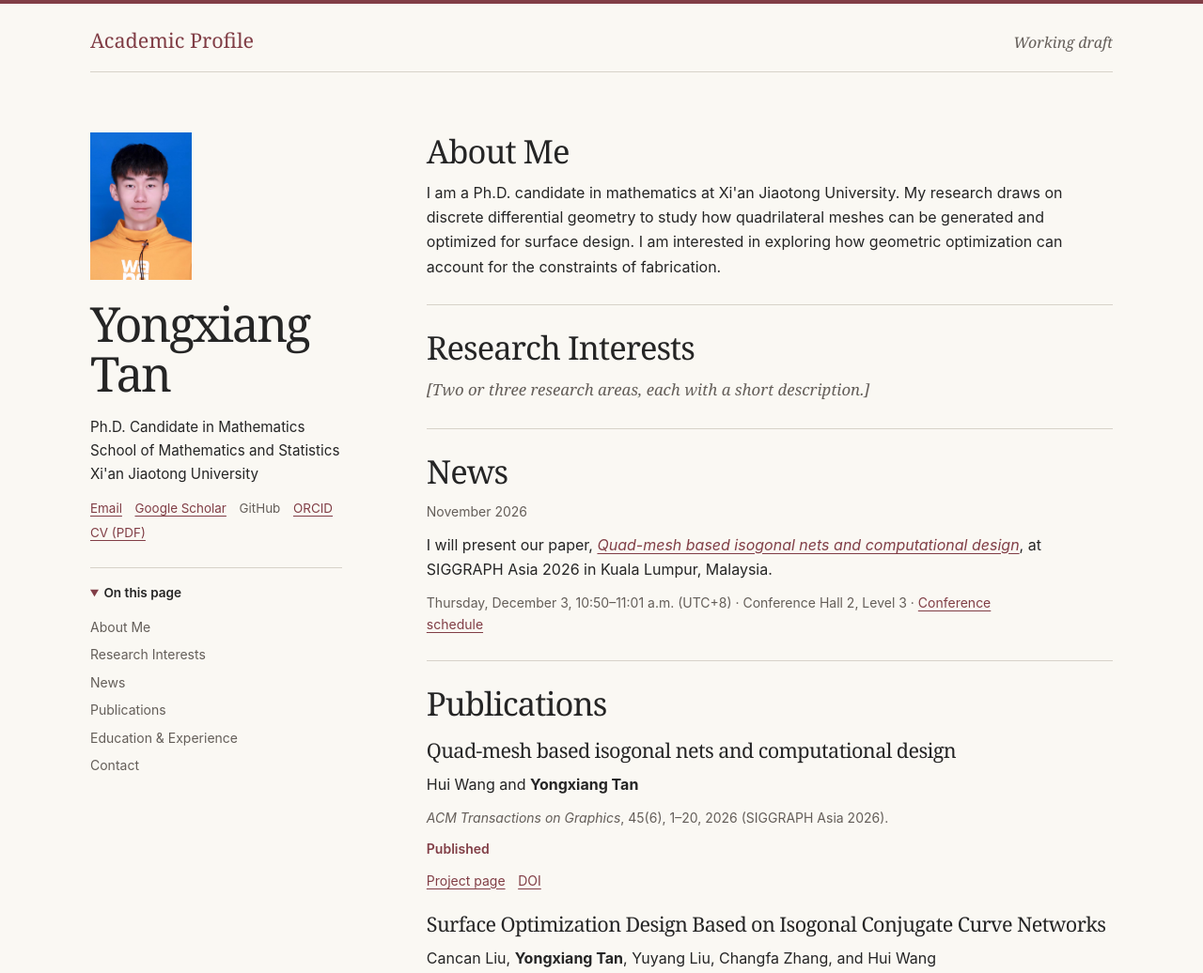
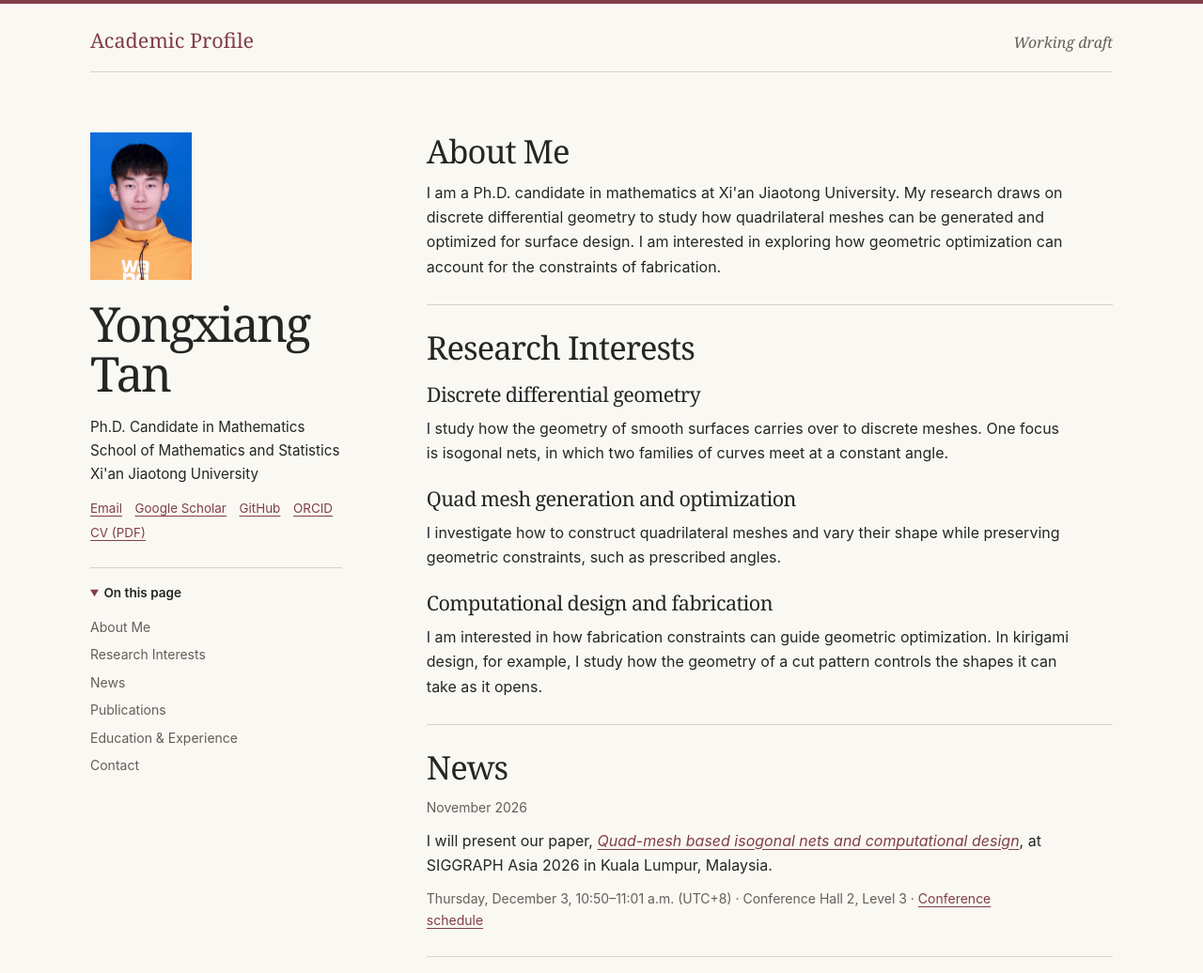
Before and after one commit to yxtan-xjtu/yxtan-xjtu.github.io, a plain HTML site: page index.html in a window 1280 px wide. Shown: the top 1036 px of the page at 94% size. Drawn offline with Linux system fonts and the light colour scheme.

Commit message:
Describe research interests and link GitHub profile

```diff
--- a/index.html
+++ b/index.html
@@ -18,11 +18,10 @@
       <img class="portrait" src="assets/yongxiang-tan.jpg" width="990" height="1440" alt="Yongxiang Tan">
       <h1 class="name">Yongxiang Tan</h1>
       <p class="affiliation">Ph.D. Candidate in Mathematics<br>School of Mathematics and Statistics<br>Xi'an Jiaotong University</p>
-      <!-- Replace each text label with its link only when the address or PDF is available. -->
       <div class="profile-links" aria-label="Profile links">
         <a href="#contact">Email</a>
         <a href="https://scholar.google.com.hk/citations?hl=zh-CN&amp;user=dwoBzasAAAAJ">Google Scholar</a>
-        <span>GitHub</span>
+        <a href="https://github.com/yxtan-xjtu" rel="me">GitHub</a>
         <a href="https://orcid.org/0000-0002-9239-3272" rel="me">ORCID</a>
         <a href="assets/yongxiang-tan-cv.pdf" download="Yongxiang-Tan-CV.pdf">CV (PDF)</a>
       </div>
@@ -49,7 +48,20 @@
 
       <section class="content-section" id="interests">
         <h2>Research Interests</h2>
-        <p class="draft-field">[Two or three research areas, each with a short description.]</p>
+        <div class="entries">
+          <div class="entry">
+            <h3>Discrete differential geometry</h3>
+            <p>I study how the geometry of smooth surfaces carries over to discrete meshes. One focus is isogonal nets, in which two families of curves meet at a constant angle.</p>
+          </div>
+          <div class="entry">
+            <h3>Quad mesh generation and optimization</h3>
+            <p>I investigate how to construct quadrilateral meshes and vary their shape while preserving geometric constraints, such as prescribed angles.</p>
+          </div>
+          <div class="entry">
+            <h3>Computational design and fabrication</h3>
+            <p>I am interested in how fabrication constraints can guide geometric optimization. In kirigami design, for example, I study how the geometry of a cut pattern controls the shapes it can take as it opens.</p>
+          </div>
+        </div>
       </section>
 
       <section class="content-section" id="news">
```
